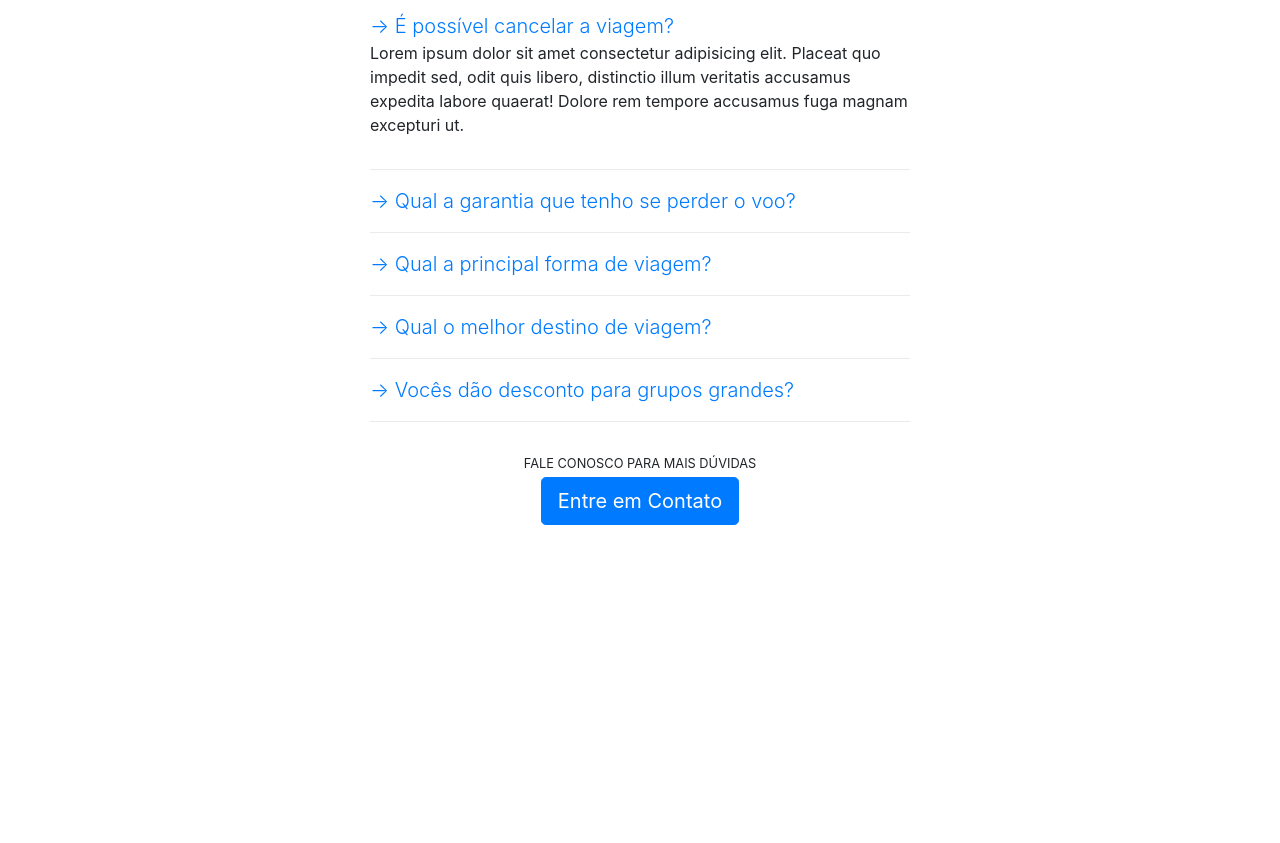
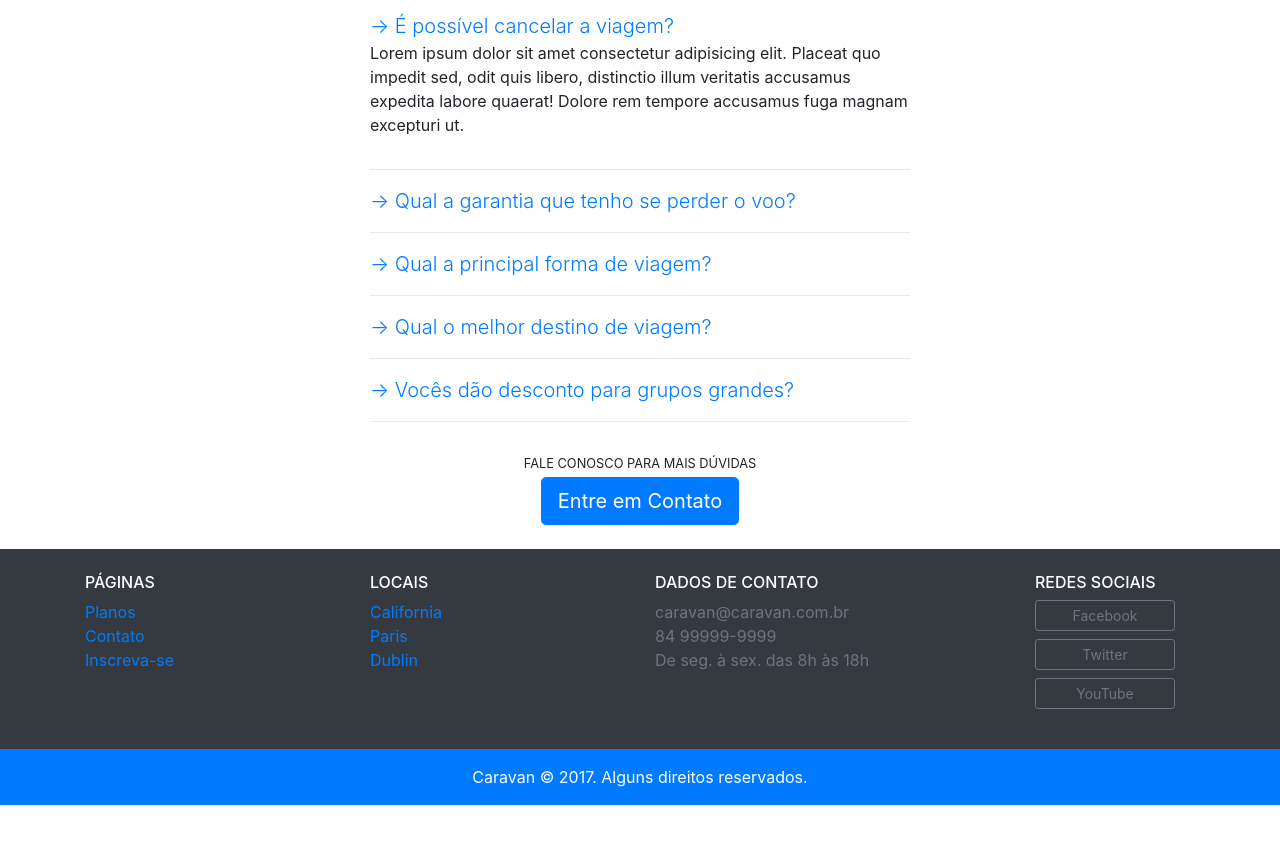
Before and after one commit to JulianaRochaDL/Caravan-Projeto, a plain HTML site: page index.html in a window 1280 px wide. Shown: the part 1951-2794 px from the top of the page. Drawn offline with Linux system fonts and the light colour scheme.

Commit message:
Correções

```diff
--- a/index.html
+++ b/index.html
@@ -84,7 +84,7 @@
               </div>
         </div>
 
-        <div class="col-lg-5 p-4">
+        <div class="col-lg-5 p-4 align-self-center">
             <h1 class="display-4">Realize a viagem do seu sonho</h1>
             <p class="lead">O melhor local para viajar é com a Caravan, mais de 5.000 excursões concluídas.</p>
             <form action="">
@@ -167,7 +167,7 @@
         <h2 class="display-4 text-primary">Perguntas Frequentes</h2>
     </div>
     <div class="row justify-content-center">
-        <div class="col-6" id="perguntasFrequentes" data-children=".pergunta">
+        <div class="col-md-6" id="perguntasFrequentes" data-children=".pergunta">
             <div class="pergunta py-2">
                 <a class="lead" data-toggle="collapse" href="#pergunta1" aria-expanded="true" aria-controls="pergunta1">→ É possível cancelar a viagem?</a>
                 <div id="pergunta1" class="collapse show" data-parent="#perguntasFrequentes" role="tabpanel">
@@ -209,8 +209,49 @@
         <p class="small m-1">FALE CONOSCO PARA MAIS DÚVIDAS</p>
         <a class="btn btn-primary btn-lg" href="contato.html">Entre em Contato</a>
     </div>
+</section>
 
-</section>
+<footer class="bg-dark text-white">
+    <div class="container py-4">
+        <div class="row">
+            <div class="col-md-3 col-6">
+                <h4 class="h6">PÁGINAS</h4>
+                <ul class="list-unstyled">
+                    <li><a href="planos.html">Planos</a></li>
+                    <li><a href="contato.html">Contato</a></li>
+                    <li><a href="inscricao.html">Inscreva-se</a></li>
+                </ul>
+            </div>
+            <div class="col-md-3 col-6">
+                <h4 class="h6">LOCAIS</h4>
+                <ul class="list-unstyled">
+                    <li><a href="local.html">California</a></li>
+                    <li><a href="local.html">Paris</a></li>
+                    <li><a href="local.html">Dublin</a></li>
+                </ul>
+            </div>
+            <div class="col-md-4">
+                <h4 class="h6">DADOS DE CONTATO</h4>
+                <ul class="list-unstyled text-secondary">
+                    <li>caravan@caravan.com.br</li>
+                    <li>84 99999-9999</li>
+                    <li>De seg. à sex. das 8h às 18h</li>
+                </ul>
+            </div>
+            <div class="col-md-2">
+                <h4 class="h6">REDES SOCIAIS</h4>
+                <ul class="list-unstyled">
+                    <li><a class="btn btn-outline-secondary btn-sm btn-block mb-2" href="#" style="max-width: 140px">Facebook</a></li>
+                    <li><a class="btn btn-outline-secondary btn-sm btn-block mb-2" href="#" style="max-width: 140px">Twitter</a></li>
+                    <li><a class="btn btn-outline-secondary btn-sm btn-block mb-2" href="#" style="max-width: 140px">YouTube</a></li>
+                </ul>
+            </div>
+        </div>
+    </div>
+    <div class="bg-primary text-center py-3">
+        <p class="mb-0">Caravan © 2017. Alguns direitos reservados.</p>
+    </div>
+</footer>
 
     <script type="text/javascript" src="js/jquery-3.2.1.slim.min.js"></script>
     <script type="text/javascript" src="js/popper.min.js"></script>
```
